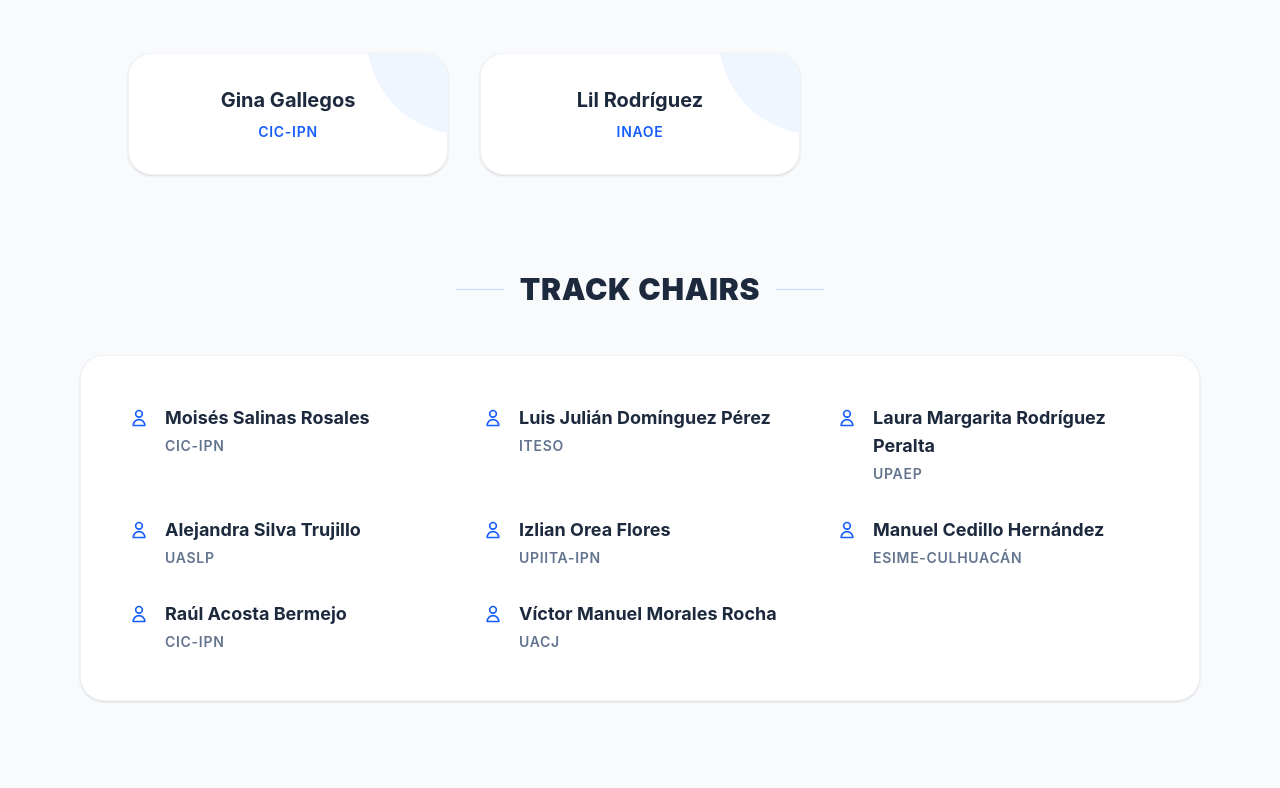
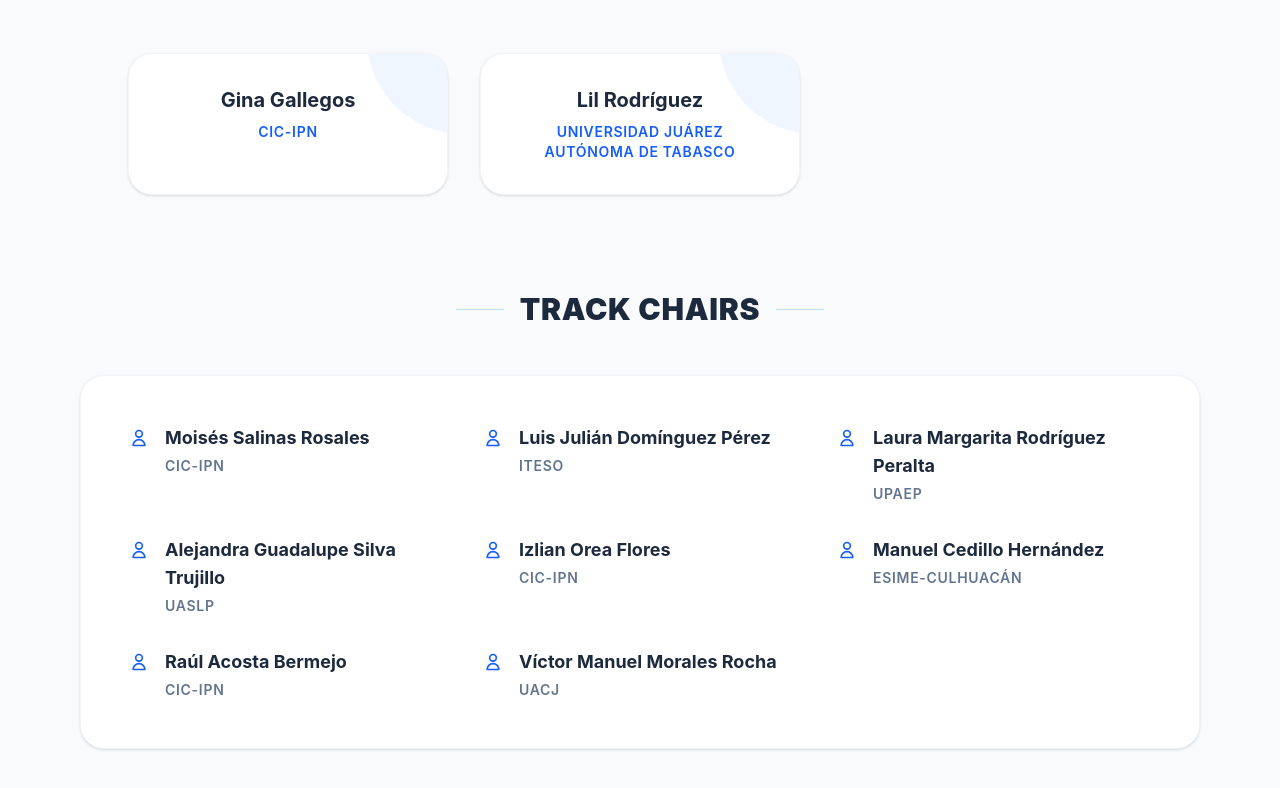
Before and after one commit to Karen616e/AMW2026, a React (Vite) app in the folder amw2026/: page /committee in a window 1280 px wide. Shown: the part 1412-2200 px from the top of the page. Built offline with nearby package versions, Linux system fonts and the light colour scheme.

Commit message:
new Vista
new vista

```diff
--- a/amw2026/src/App.jsx
+++ b/amw2026/src/App.jsx
@@ -6,6 +6,7 @@
 import SubmissionView from './views/SubmissionView';
 import CommitteeView from './views/CommitteeView';
 import AttendView from './views/AttendView';
+import VenueView from './views/VenueView';
 
 function App() {
   return (
--- a/amw2026/src/components/home/CallForPapers.jsx
+++ b/amw2026/src/components/home/CallForPapers.jsx
@@ -97,11 +97,11 @@
             <p className="text-blue-100 mb-10 text-lg max-w-2xl mx-auto">
               Join us in Mexico City and present your research to a global audience of cybersecurity experts.
             </p>
-            <p className="text-blue-100 mb-10 text-lg max-w-2xl mx-auto">
-              CMT submission link will be coming shortly
-            </p>
-            <a
-              href="#submission"
+
+           <a
+              href="https://cmt3.research.microsoft.com/User/Login?ReturnUrl=%2FMCyRA2026"
+              target="_blank"
+              rel="noopener noreferrer"
               className="inline-flex items-center gap-3 bg-white text-blue-600 px-10 py-4 rounded-full font-black text-xl hover:bg-blue-50 transition-all shadow-lg hover:scale-105 active:scale-95"
             >
               Submit Your Research
@@ -109,7 +109,6 @@
                 <path strokeLinecap="round" strokeLinejoin="round" strokeWidth="3" d="M14 5l7 7m0 0l-7 7m7-7H3" />
               </svg>
             </a>
-
            <p className="text-blue-100 mt-12 mb-10 text-lg max-w-2xl mx-auto">
               The Microsoft CMT service was used for managing the peer-reviewing process for this conference. This service was provided for free by Microsoft and they bore all expenses, including costs for Azure cloud services as well as for software development and support.
             </p>
--- a/amw2026/src/components/home/Submission.jsx
+++ b/amw2026/src/components/home/Submission.jsx
@@ -18,10 +18,7 @@
           <p className="text-lg text-slate-700 dark:text-slate-300 leading-relaxed mb-6">
             Submissions should be prepared following the authors' guidelines provided by <strong className="text-slate-900 dark:text-white">Springer LNCS series</strong>. Papers will be submitted and presented at the conference in English. All submissions will be blind peer-reviewed. The final acceptance will be based on a peer review of the full-length paper.
           </p>
-          <div className="flex items-center gap-3 py-3 px-4 bg-white/50 dark:bg-slate-800/50 rounded-lg border border-blue-200 dark:border-blue-800/50 w-fit">
-            <span className="font-bold text-slate-800 dark:text-slate-200">Submission site:</span>
-            <span className="bg-blue-600 text-white text-xs font-bold px-2 py-1 rounded">TBA</span>
-          </div>
+
         </div>
 
         {/* --- GRID DE LINEAMIENTOS --- */}
--- a/amw2026/src/components/layout/Navbar.jsx
+++ b/amw2026/src/components/layout/Navbar.jsx
@@ -39,7 +39,8 @@
     { name: 'Home', path: '/' },
     { name: 'Call for Papers', path: '/cfp' },
     { name: 'Committee', path: '/committee' },
-    { name: 'Attendance', path: '/attend' }
+    { name: 'Attendance', path: '/attend' },
+    { name: 'Venue', path: '/venue' }
   ];
 
   return (
--- a/amw2026/src/data/organization.js
+++ b/amw2026/src/data/organization.js
@@ -27,7 +27,7 @@
     role: "Consortium Chairs",
     members: [
       { name: "Gina Gallegos", affiliation: "CIC-IPN", image: "https://via.placeholder.com/150" },
-      { name: "Lil Rodríguez", affiliation: "INAOE", image: "https://via.placeholder.com/150" }
+      { name: "Lil Rodríguez", affiliation: "Universidad Juárez Autónoma de Tabasco", image: "https://via.placeholder.com/150" }
     ]
   },
   {
@@ -36,8 +36,8 @@
       { name: "Moisés Salinas Rosales", affiliation: "CIC-IPN" },
       { name: "Luis Julián Domínguez Pérez", affiliation: "ITESO" },
       { name: "Laura Margarita Rodríguez Peralta", affiliation: "UPAEP" },
-      { name: "Alejandra Silva Trujillo", affiliation: "UASLP" },
-      { name: "Izlian Orea Flores", affiliation: "UPIITA-IPN" },
+      { name: "Alejandra Guadalupe Silva Trujillo", affiliation: "UASLP" },
+      { name: "Izlian Orea Flores", affiliation: "CIC-IPN" },
       { name: "Manuel Cedillo Hernández", affiliation: "ESIME-Culhuacán" },
       { name: "Raúl Acosta Bermejo", affiliation: "CIC-IPN" },
       { name: "Víctor Manuel Morales Rocha", affiliation: "UACJ" }
--- a/amw2026/src/views/AttendView.jsx
+++ b/amw2026/src/views/AttendView.jsx
@@ -1,7 +1,7 @@
 import React from 'react';
 import Registration from '../components/home/Registration';
 import Grants from '../components/home/Grants';
-import Venue from '../components/home/Venue';
+
 
 const AttendView = () => {
   return (
--- /dev/null
+++ b/amw2026/src/views/VenueView.jsx
@@ -0,0 +1,12 @@
+import React from 'react';
+import Venue from '../components/home/Venue';
+
+const VenueView = () => {
+  return (
+    <div className="pt-24 pb-16 bg-slate-50 dark:bg-slate-950 min-h-screen">
+      <Venue />
+    </div>
+  );
+};
+
+export default VenueView;
```
